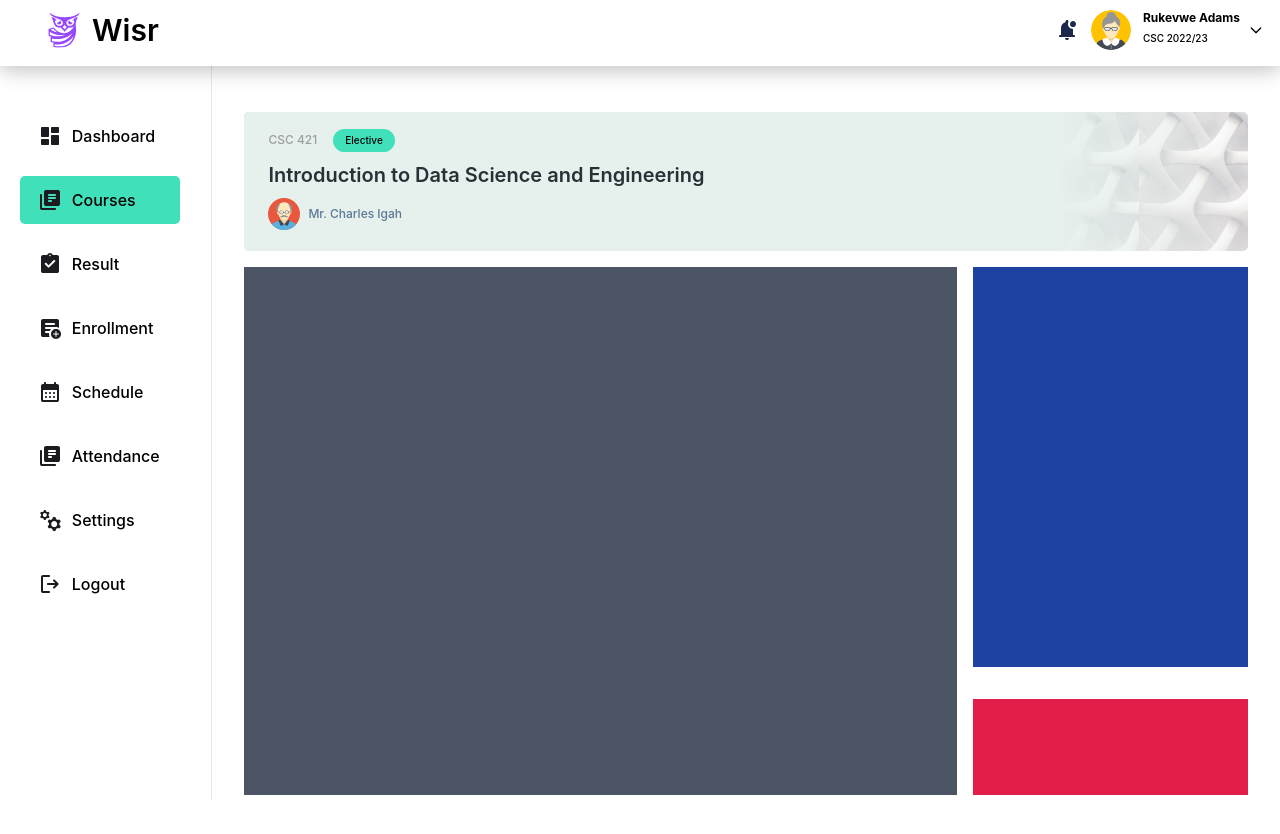
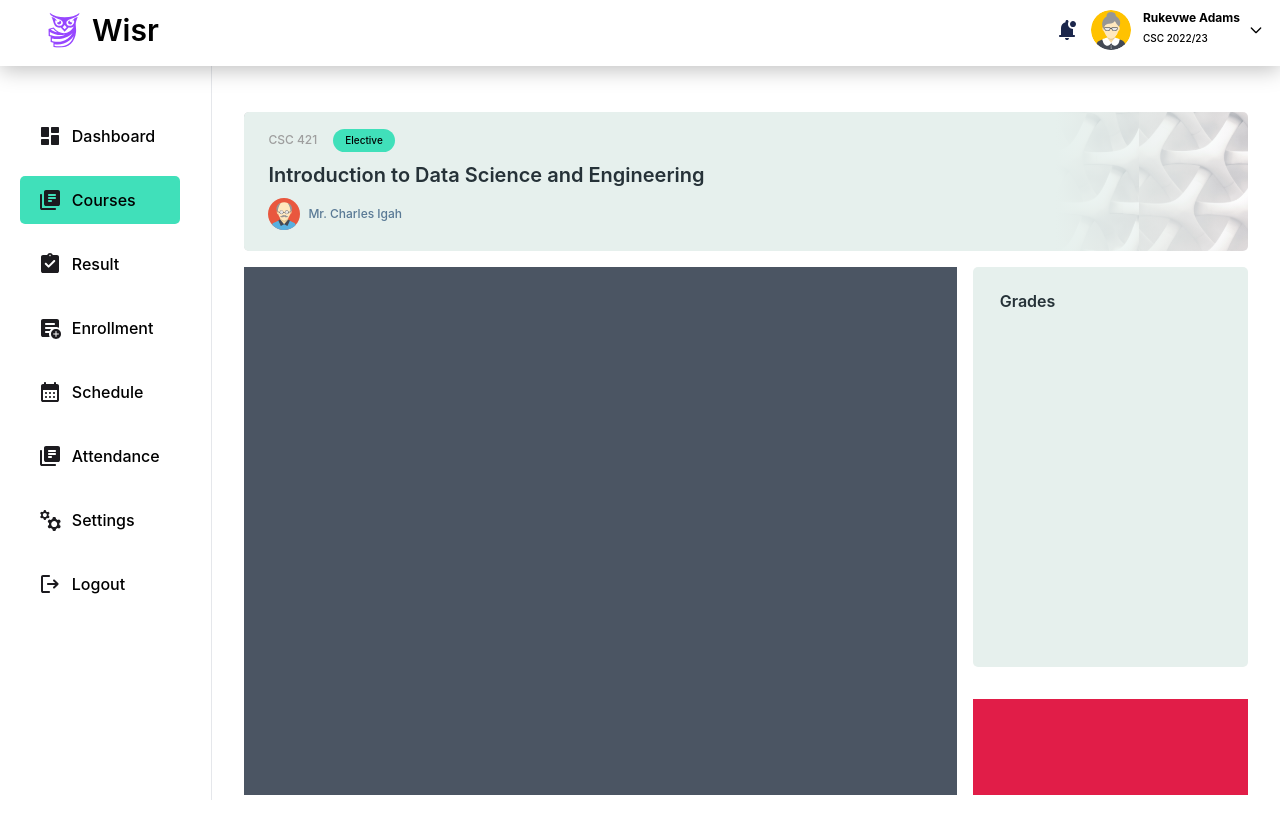
Before and after one commit to SILMS-Project/silms-nest-react, a React (Vite) app in the folder apps/silms-frontend/: page /courses/1 in a window 1280 px wide. Built offline with nearby package versions, Linux system fonts and the light colour scheme.

Commit message:
set the grades container and module heading conmtainer

```diff
--- a/apps/silms-frontend/src/pages/Courses/CourseDetails.tsx
+++ b/apps/silms-frontend/src/pages/Courses/CourseDetails.tsx
@@ -37,7 +37,7 @@ const CourseDetails = () => {
                     src="/assets/icons/profile-image1.svg"
                   />
                   <p className="text-custom-primary-2 text-[0.75rem] font-medium leading-normal">
-                  Mr. Charles Igah
+                    Mr. Charles Igah
                   </p>
                 </div>
               </div>
@@ -50,7 +50,11 @@ const CourseDetails = () => {
           </div>
           <div className="col-span-2">
             <div className="flex flex-col gap-8">
-              <div className="h-[25rem] bg-blue-800">
+              <div className="h-[25rem] bg-[#e6f0ed] rounded-[5px] px-[1.69rem] py-[1.5rem]">
+                <div className="w-[67px] h-[23px] font-semibold text-[#263238] text-[16px] tracking-[0] leading-[normal]">
+                  Grades
+                </div>
+
                 {/* //TODO: Implement grades summary on course details designs*/}
               </div>
               <div className="h-24 bg-rose-600">
```
